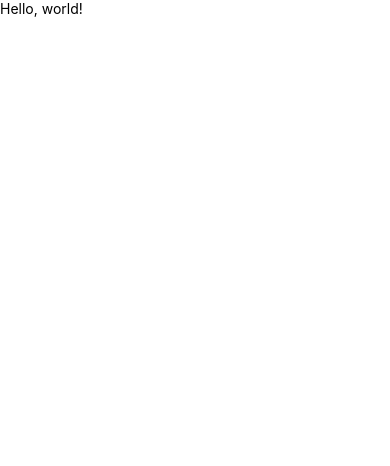
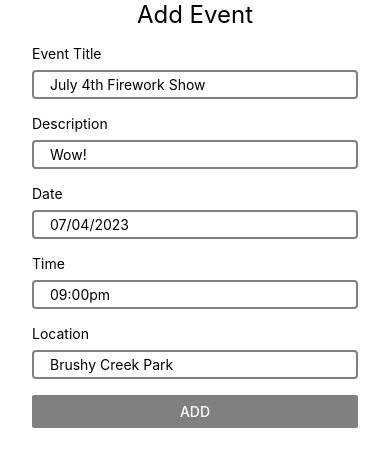
Before and after one commit to jauzi-ctm/butterflyatx, a React Native app: screen / in a window 390 px wide. Shown: the top 466 px of the page. Built offline with nearby package versions, Linux system fonts and the light colour scheme.

Commit message:
Create the InputField and Form components

```diff
--- a/App.js
+++ b/App.js
@@ -1,12 +1,21 @@
 import React from "react";
-import { Text, View } from 'react-native';
+import { ScrollView, StyleSheet, StatusBar } from 'react-native';
+import Form from "./src/components/Form";
+import { addEventFormFields } from "./src/utilities/formInfo";
 
 const App = () => {
-  return (
-    <View>
-      <Text>{"Hello, world!"}</Text>
-    </View>
-  );
+	return (
+		<ScrollView style={styles.container}>
+			<Form title={"Add Event"} fields={addEventFormFields} submitText={"Add"} onSubmit={() => { console.log("add event"); }} />
+		</ScrollView>
+	);
 };
 
+const styles = StyleSheet.create({
+	container: {
+		flex: 1,
+		marginTop: StatusBar.currentHeight + 32
+	}
+});
+
 export default App;
--- a/src/components/Form.js
+++ b/src/components/Form.js
@@ -0,0 +1,19 @@
+import React from "react";
+import { View, Text, FlatList, Button } from "react-native";
+import InputField from "./InputField";
+import { formStyles } from "../styles/formStyles";
+
+const Form = props => {
+    const { title, fields, submitText = "Submit", onSubmit } = props;
+    const { container, titleText } = formStyles;
+
+    return (
+        <View style={container}>
+            <Text style={titleText}>{title}</Text>
+            <FlatList data={fields} renderItem={({ item }) => <InputField label={item.label} placeholder={item.placeholder} />} />
+            <Button title={submitText} color={"gray"} onPress={onSubmit} />
+        </View>
+    );
+};
+
+export default Form;
--- a/src/components/InputField.js
+++ b/src/components/InputField.js
@@ -0,0 +1,22 @@
+import React, { useState } from "react";
+import { View, Text, TextInput } from "react-native";
+import { inputStyles } from "../styles/inputStyles";
+
+const InputField = props => {
+    const { label, placeholder = "" } = props;
+    const { container, labelText, textBox } = inputStyles;
+
+    const [focus, setFocus] = useState(false);
+
+    return (
+        <View style={container}>
+            <Text style={labelText}>{label}</Text>
+            <TextInput editable placeholder={placeholder}
+                onFocus={() => { setFocus(true) }}
+                onEndEditing={() => { setFocus(false) }}
+                style={[textBox, { borderColor: focus ? "black" : "gray" }]} />
+        </View>
+    );
+};
+
+export default InputField;
--- /dev/null
+++ b/src/styles/formStyles.js
@@ -0,0 +1,15 @@
+import { StyleSheet } from "react-native";
+
+const formStyles = StyleSheet.create({
+    container: {
+        flex: 1,
+        marginHorizontal: 32
+    },
+    titleText: {
+        textAlign: "center",
+        fontSize: 24,
+        marginBottom: 16
+    }
+});
+
+export { formStyles };
--- /dev/null
+++ b/src/styles/inputStyles.js
@@ -0,0 +1,20 @@
+import { StyleSheet } from "react-native";
+
+const inputStyles = StyleSheet.create({
+    container: {
+        flex: 1,
+        marginBottom: 16
+    },
+    labelText: {
+        marginBottom: 8,
+    },
+    textBox: {
+        borderWidth: 2,
+        borderStyle: "solid",
+        borderRadius: 4,
+        paddingHorizontal: 16,
+        paddingVertical: 4
+    }
+});
+
+export { inputStyles };
--- /dev/null
+++ b/src/utilities/formInfo.js
@@ -0,0 +1,14 @@
+const loginFormFields = [
+    { label: "Username" },
+    { label: "Password" }
+];
+
+const addEventFormFields = [
+    { label: "Event Title", placeholder: "July 4th Firework Show" },
+    { label: "Description", placeholder: "Wow!" },
+    { label: "Date", placeholder: "07/04/2023" },
+    { label: "Time", placeholder: "09:00pm" },
+    { label: "Location", placeholder: "Brushy Creek Park" }
+];
+
+export { loginFormFields, addEventFormFields };
```
